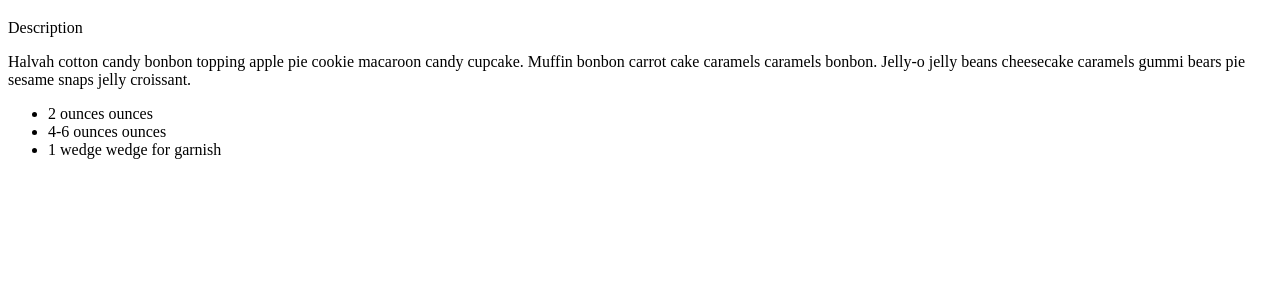
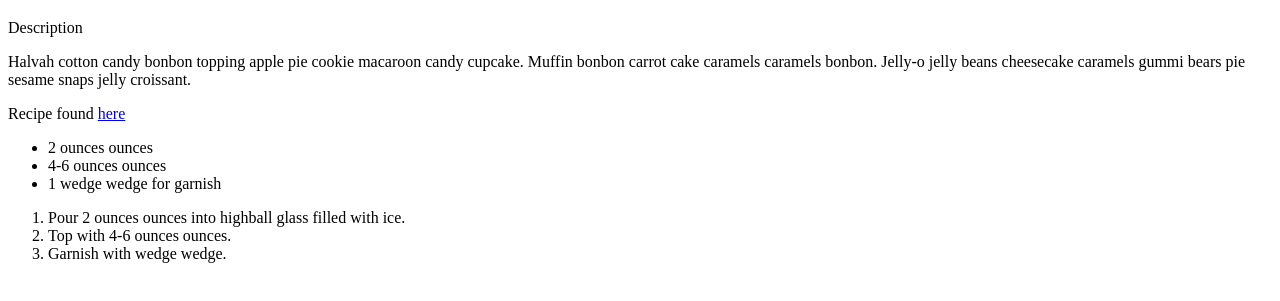
Before and after one commit to E7tTGRMG/odin-recipes, a plain HTML site: page recipes/recipe-3.html in a window 1280 px wide. Shown: the part 61-362 px from the top of the page. Drawn offline with Linux system fonts and the light colour scheme.

Commit message:
Add directions & recipe source

```diff
--- a/recipes/recipe-3.html
+++ b/recipes/recipe-3.html
@@ -9,6 +9,8 @@
         <h1>Recipe 3</h1>
         <p>Description</p>
         <p>Halvah cotton candy bonbon topping apple pie cookie macaroon candy cupcake. Muffin bonbon carrot cake caramels caramels bonbon. Jelly-o jelly beans cheesecake caramels gummi bears pie sesame snaps jelly croissant.</p>
+        <p>Recipe found <a href="thespruceeats.com/rum-and-coke-recipe-760560" target="_blank" rel="noopener noreferrer">here</a></p>
+
 
         <ul>
             <li>2 ounces ounces</li>
@@ -16,6 +18,12 @@
             <li>1 wedge wedge for garnish</li>
         </ul>
 
+        <ol>
+            <li>Pour 2 ounces ounces into highball glass filled with ice.</li>
+            <li>Top with 4-6 ounces ounces.</li>
+            <li>Garnish with wedge wedge.</li>
+        </ol>
+
     </body>
 
 </html>
```
